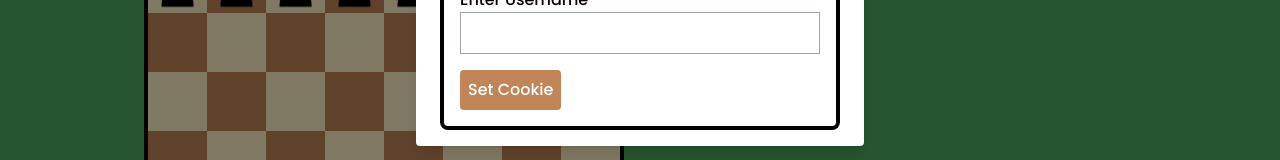
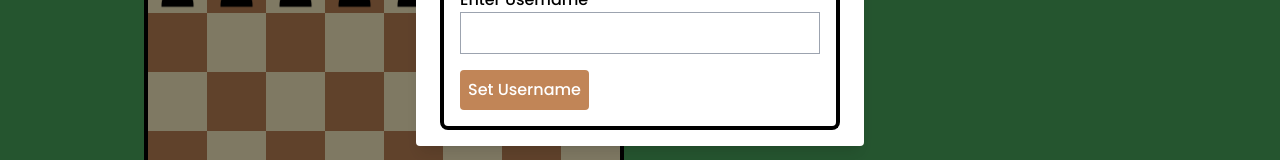
Before and after one commit to Illlin/purchess, a Next.js app: page / in a window 1280 px wide. Both pictures are taken after a click on the button "Login". Shown: the part 377-537 px from the top of the page. Built offline with nearby package versions, Linux system fonts and the light colour scheme.

Commit message:
Login text

```diff
--- a/app/components/Login.jsx
+++ b/app/components/Login.jsx
@@ -91,7 +91,7 @@ export default function Login () {
                     onClick={setCookie}
                     className="bg-[#c18557] text-white p-2 rounded"
                   >
-                    Set Cookie
+                    Set Username
                   </button>
                 </div>
               </div>
```
